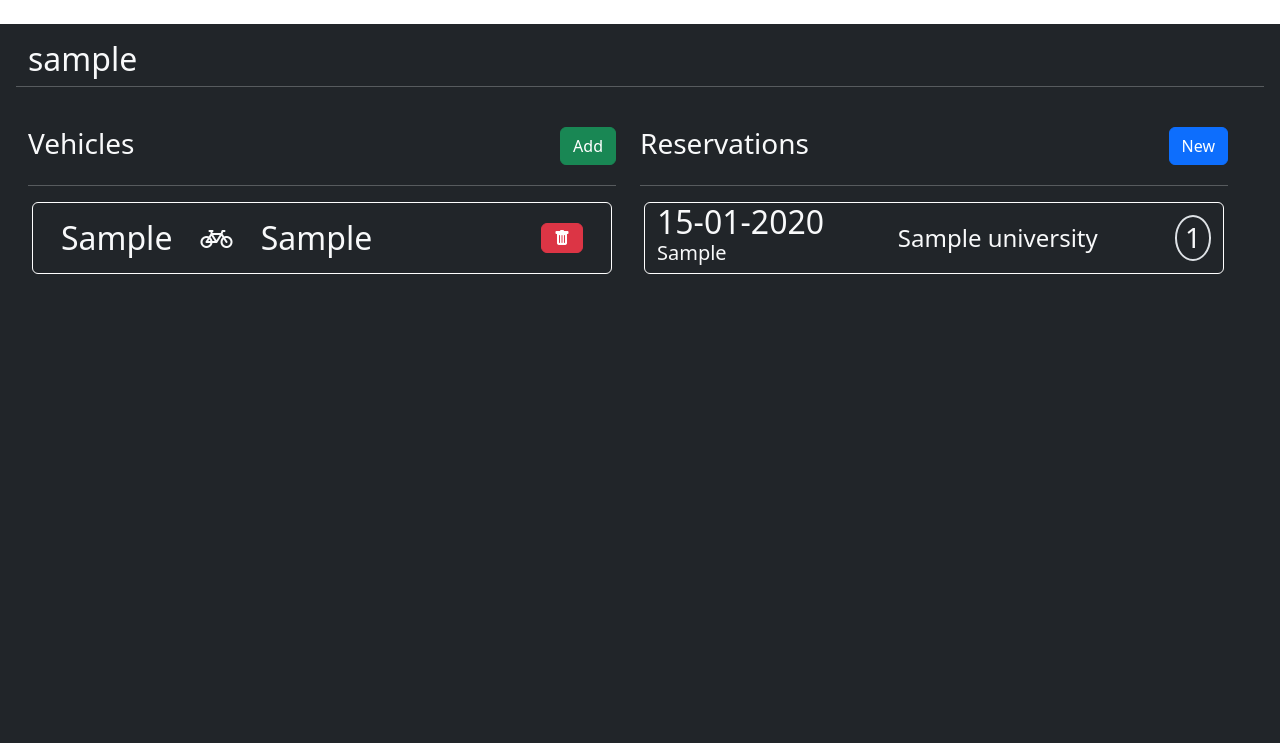
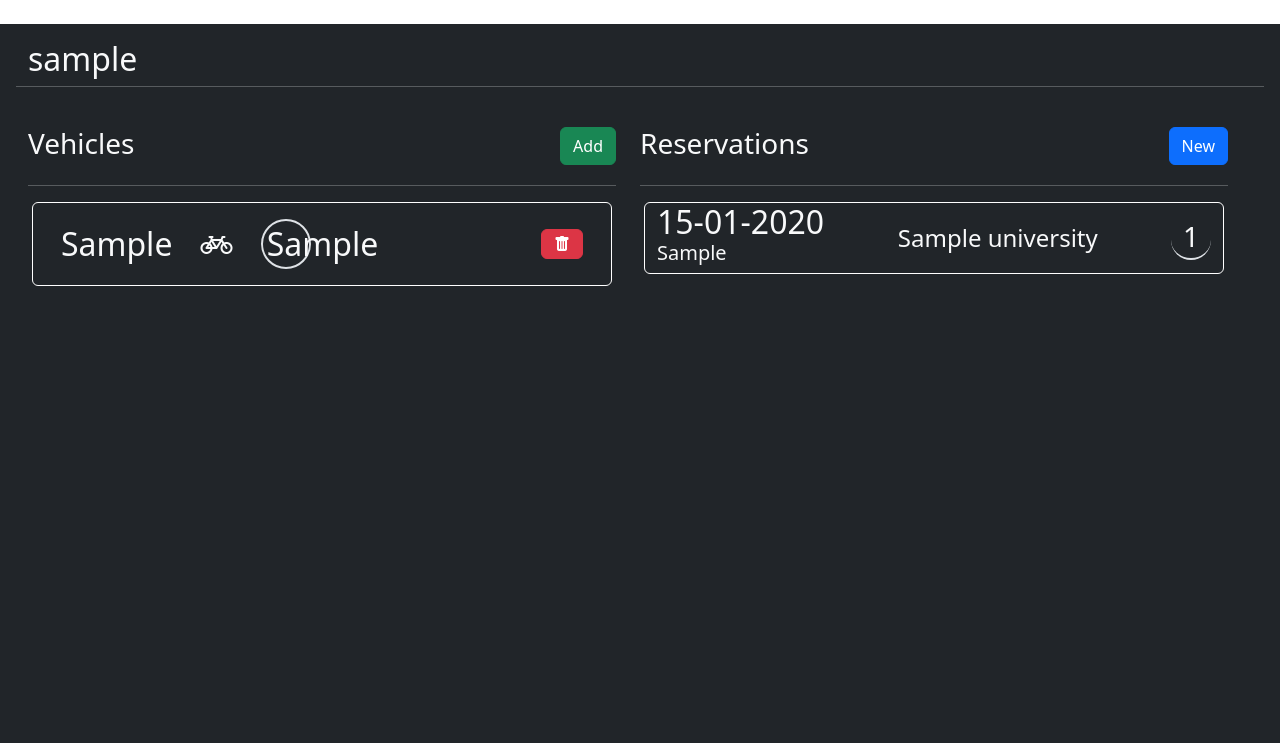
Before and after one commit to aleex0309/parKING, a Django app: page /dashboard/ in a window 1280 px wide. Shown: the top 743 px of the page. Run offline with Django 4.2, Linux system fonts and the light colour scheme; a user stored in the database is signed in; tables that the repository leaves empty hold one stand-in row (values such as "Sample post").

Commit message:
added circle to emissions tag and other

```diff
--- a/web/templates/web/dashboard.html
+++ b/web/templates/web/dashboard.html
@@ -45,7 +45,10 @@
                 {%else%}
                 <i class="bi bi-bi-question m-4" style="font-size: 2rem"></i>
                 {%endif%}
-                <h2 class="d-inline-block m-0">{{vehicle.emissions}}</h2>
+                <div class="d-inline-block border border-2 rounded-circle text-center"
+                  style="width: 50px; height:50px;">
+                  <h2 class="d-inline-block m-1">{{vehicle.emissions}}</h2>
+                </div>
               </div>
               <div class="col col-2" align="right">
                 <form action="{% url 'vehicle_delete' vehicle.id %}" method="POST" style="margin-block-end: 0">
@@ -84,7 +87,7 @@
                 </h4>
               </div>
               <div class="col-2" align="right">
-                <div class="border border-2 rounded-circle w-50 w-50 text-center">
+                <div class="border-bottom border-2 rounded-circle text-center" style="width: 40px; height:40px;">
                   <h3 class="m-1">{{reservation.parking_spot}}</h3>
                 </div>
               </div>
```
